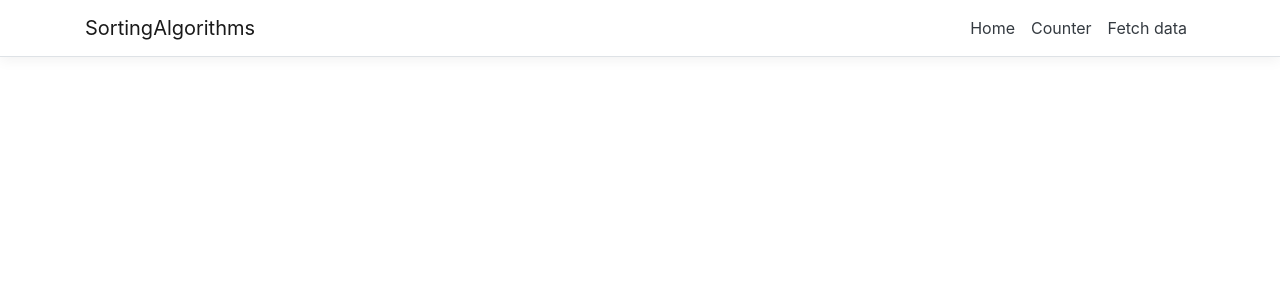
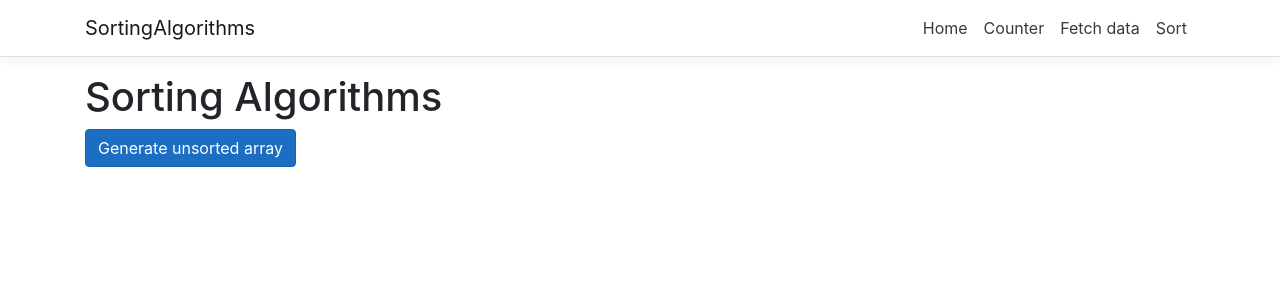
Before and after one commit to 68Kamil68/SortingAlgorithms, a React (Create React App) app in the folder SortingAlgorithms/ClientApp/: page /sort in a window 1280 px wide. Shown: the top 300 px of the page. Built offline with nearby package versions, Linux system fonts and the light colour scheme.

Commit message:
added sort component prototype

```diff
--- a/SortingAlgorithms/ClientApp/src/App.js
+++ b/SortingAlgorithms/ClientApp/src/App.js
@@ -6,6 +6,7 @@ import { FetchData } from './components/FetchData';
 import { Counter } from './components/Counter';
 
 import './custom.css'
+import { Sort } from './components/Sort';
 
 export default class App extends Component {
   static displayName = App.name;
@@ -16,6 +17,7 @@ export default class App extends Component {
         <Route exact path='/' component={Home} />
         <Route path='/counter' component={Counter} />
         <Route path='/fetch-data' component={FetchData} />
+        <Route path='/sort' component={Sort} />
       </Layout>
     );
   }
--- a/SortingAlgorithms/ClientApp/src/components/NavMenu.js
+++ b/SortingAlgorithms/ClientApp/src/components/NavMenu.js
@@ -39,6 +39,9 @@ export class NavMenu extends Component {
                 <NavItem>
                   <NavLink tag={Link} className="text-dark" to="/fetch-data">Fetch data</NavLink>
                 </NavItem>
+                <NavItem>
+                  <NavLink tag={Link} className="text-dark" to="/sort">Sort</NavLink>
+                </NavItem>
               </ul>
             </Collapse>
           </Container>
--- /dev/null
+++ b/SortingAlgorithms/ClientApp/src/components/Sort.js
@@ -0,0 +1,19 @@
+import React, { Component } from "react";
+
+export class Sort extends Component {
+    static displayName = Sort.name;
+
+    constructor(props) {
+        super(props);
+    }
+
+    render() {
+        return (
+            <div>
+                <h1>Sorting Algorithms</h1>
+
+                <button className="btn btn-primary">Generate unsorted array</button>
+            </div>
+        );
+    }
+}
```
